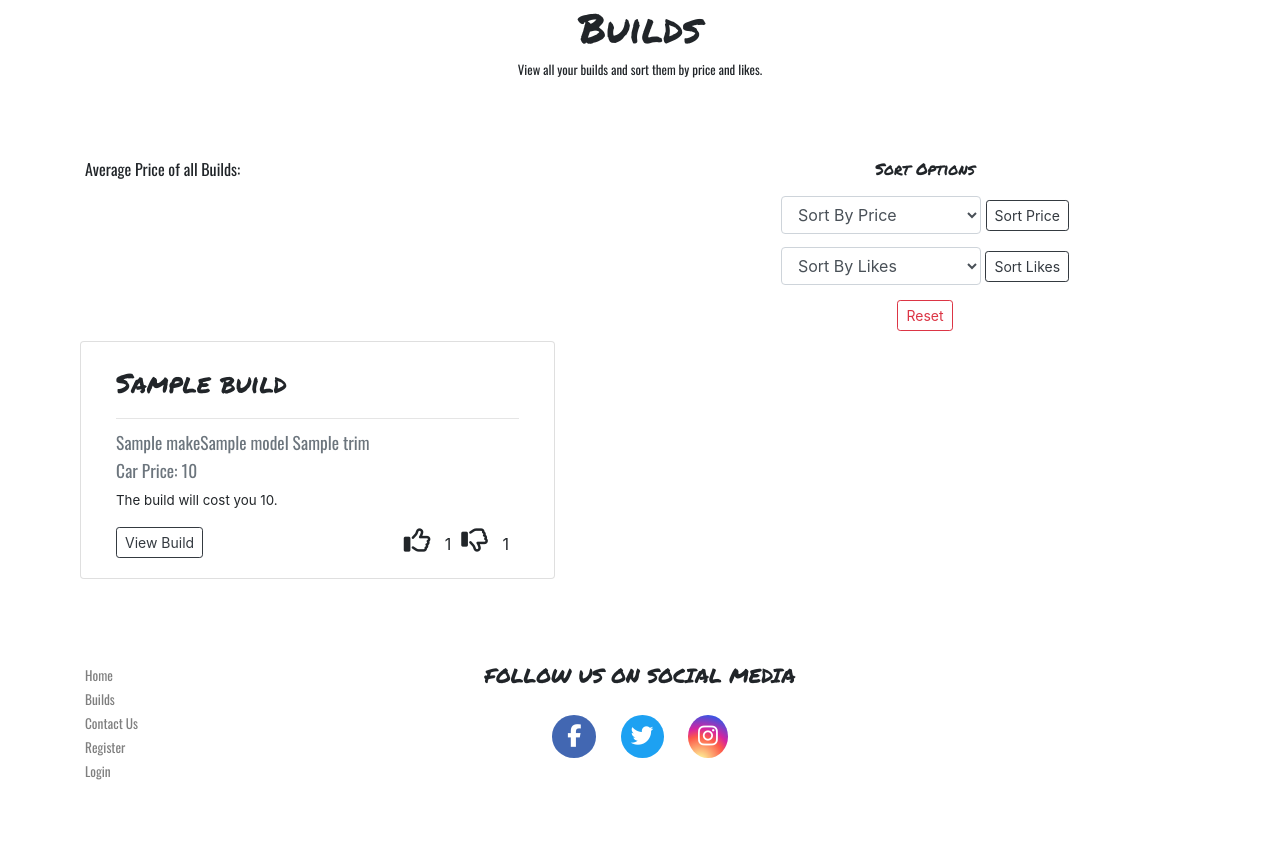
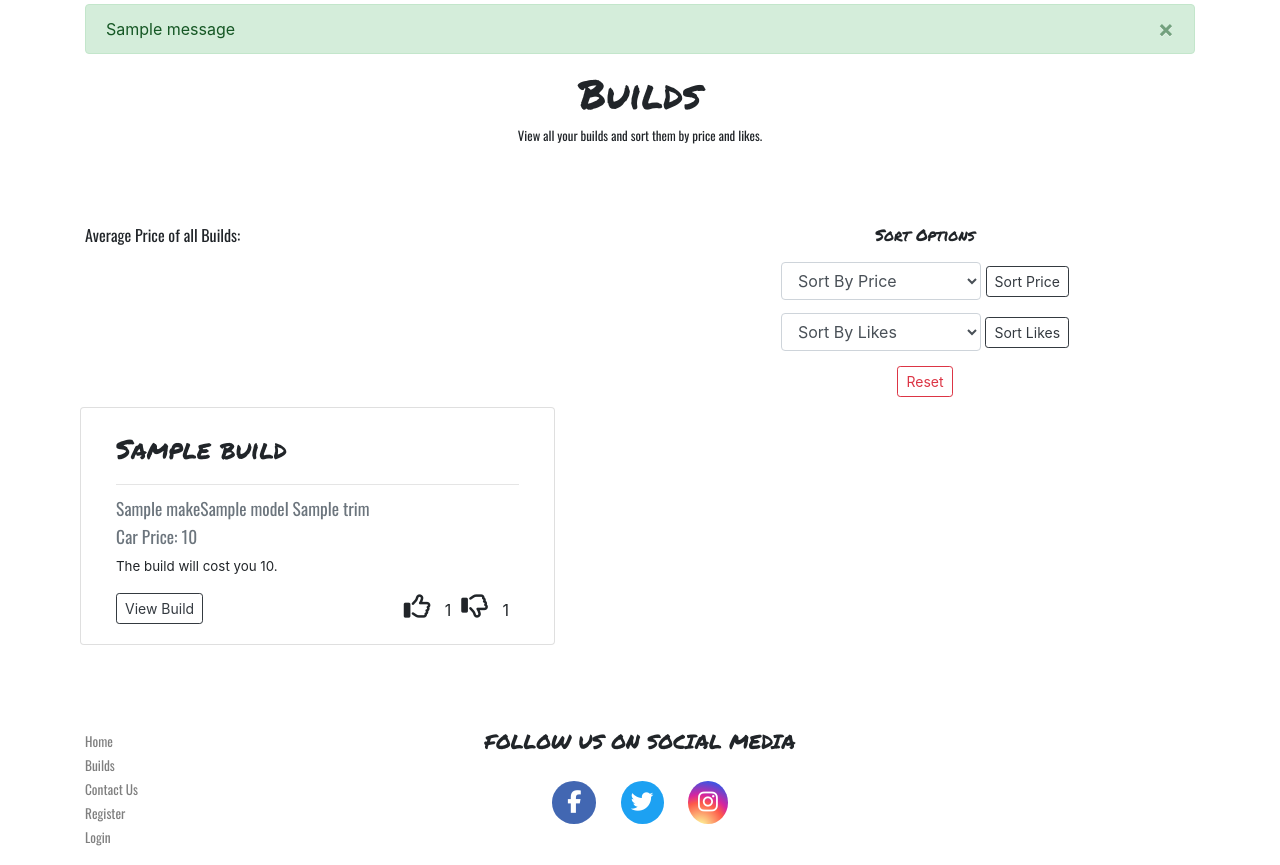
Before and after one commit to msped/AutoLog, a Flask app: page /builds in a window 1280 px wide. Shown: the part 93-958 px from the top of the page. Before the commit the page ends 873 px from the top, so only its background shows below. Run offline with Flask 2, Linux system fonts and the light colour scheme; a user stored in the database is signed in; one stand-in notice (Sample message) is shown; a database or web service that is not in the repository returns one stand-in record (values such as "Sample title"); data that the repository does not hold is empty; some libraries are stand-ins or nearby versions.

Commit message:
Add Flashes to base.html and fixed flashes for login

```diff
--- a/app.py
+++ b/app.py
@@ -55,12 +55,7 @@ def load_user(email):
 # Site Routes
 @app.route("/")
 def home():
-
-    content = {
-        "title": "Home",
-        "files": "home"
-    }
-    return render_template("home.html", **content)
+    return render_template("home.html")
 
 @app.route("/builds")
 @login_required
@@ -101,8 +96,10 @@ def register():
                     'email': request.form.get('email'),
                     'password': hashed_pwd.decode('utf-8')
                 })
+                flash('Account created!', category='success')
                 return redirect(url_for('login'))
-
+        else:
+            flash('User already exists', category="danger")
         return redirect(url_for('register'))
     return render_template("register.html")
 
@@ -110,17 +107,20 @@ def register():
 def login():
     if request.method == 'POST':
         user_check = mongo.db.users.find_one({'email': request.form.get('email')})
-        if str(user_check['email']) == str(request.form.get('email')):
+        if user_check is not None:
+            if str(user_check['email']) == str(request.form.get('email')):
 
-            if User.validate_login(request.form.get('password'), user_check['password']):
-                user_obj = User(user_check['email'], user_check['username'])
-                login_user(user_obj)
-                flash("Logged in successfully", category='success')
-                return redirect(url_for('builds'))
+                if User.validate_login(request.form.get('password'), user_check['password']):
+                    user_obj = User(user_check['email'], user_check['username'])
+                    login_user(user_obj)
+                    flash("Logged in successfully", category='success')
+                    return redirect(url_for('builds'))
+                else:
+                    flash("Incorrect E-mail/Password", category='danger')
             else:
-                flash("Password error")
+                flash("Incorrect E-mail/Password", category='danger')
         else:
-            flash("Wrong username / doesnt exist", category='error')
+            flash("Incorrect E-mail/Password", category='danger')
     return render_template("login.html")
 
 @app.route("/logout")
--- a/static/css/main.css
+++ b/static/css/main.css
@@ -25,8 +25,9 @@
     font-size: 14pt;
 }
 
-
-
+.flashes  li {
+    list-style: none;
+}
 
 /*footer*/
 
--- a/templates/base.html
+++ b/templates/base.html
@@ -58,7 +58,22 @@
         </nav>
 
         <div class="container">
-
+            {% with messages = get_flashed_messages(with_categories=True) %}
+            {% if messages %}
+                <ul class="flashes">
+                {% for message in messages %}
+                <li>
+                    <div class="alert alert-{{ message[0] }} alert-dismissible fade show" role="alert">
+                        {{ message[1] }}
+                        <button type="button" class="close" data-dismiss="alert" aria-label="Close">
+                          <span aria-hidden="true">&times;</span>
+                        </button>
+                    </div>
+                </li>
+                {% endfor %}
+                </ul>
+            {% endif %}
+            {% endwith %}
             {% block content %}
             {% endblock content %}
 
```
